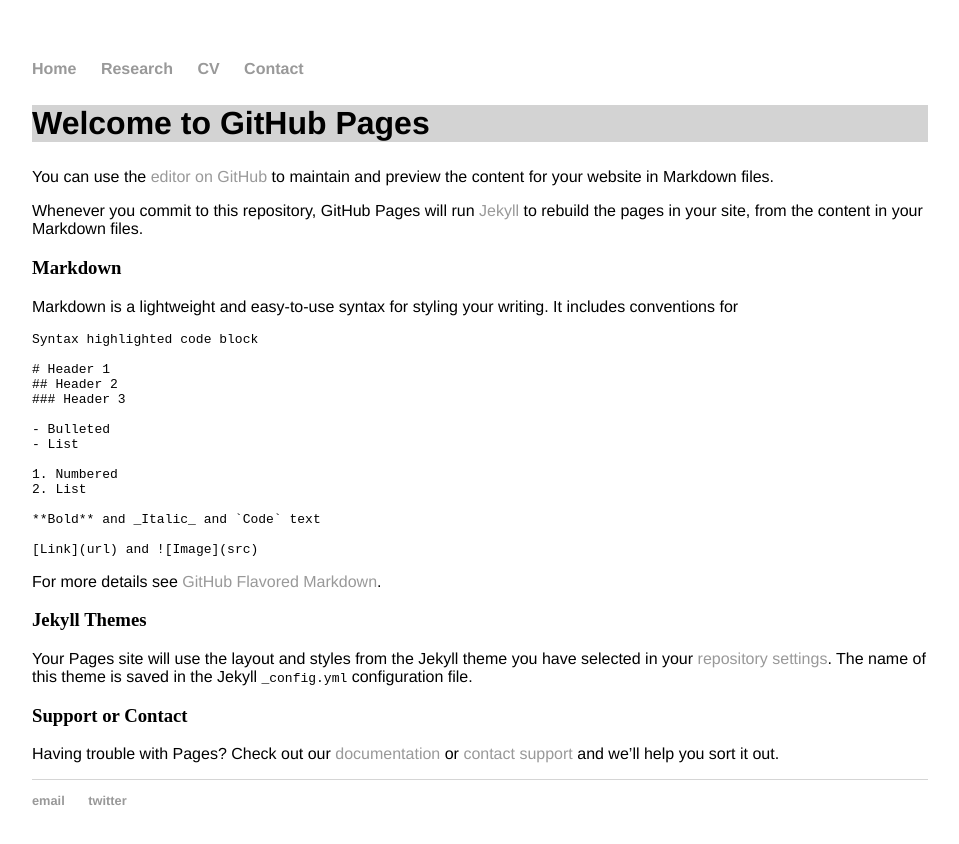
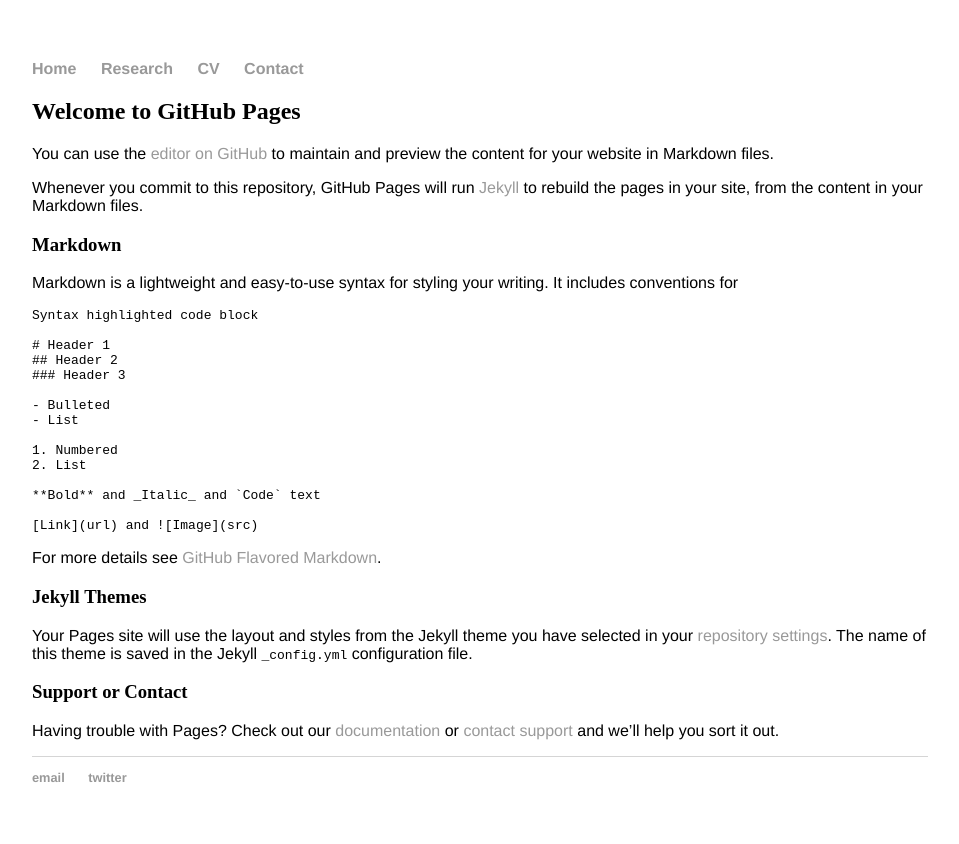
Before and after one commit to cprend/cprend.github.io, a Jekyll site: the page built from index.md, in a window 1280 px wide. Shown: the top 844 px of the page, without its empty margins (160-1119 px from the left). Built offline with Jekyll 4.4.1, drawn with Linux system fonts in a browser that asks for light colours; our own code applies the rules of GitHub Pages for plain Markdown files.

Commit message:
Update main.css

```diff
--- a/css/main.css
+++ b/css/main.css
@@ -23,7 +23,7 @@
     font-size: 3em;
     font-family:'Helvetica', 'Arial', 'Sans-Serif';
 }
-h2 {
+p1 {
     font-size: 2em;
     font-family:'Helvetica', 'Arial', 'Sans-Serif';
     background-color: rgb(211,211,211);
```
